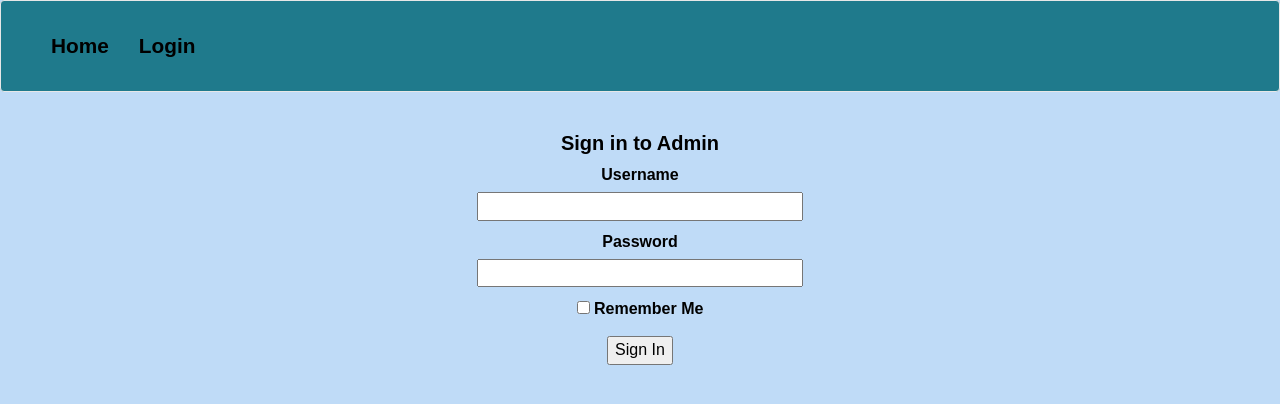
After one commit to DWard900/Project2, a Flask app: page /admin_login in a window 1280 px wide. The commit adds this page. Shown: the top 404 px of the page. Run offline with Flask 2, Linux system fonts and the light colour scheme; some libraries are stand-ins or nearby versions.

```diff
--- a/app/api/token_api.py
+++ b/app/api/token_api.py
@@ -3,6 +3,7 @@ from app import app, db
 from app.api.auth import basic_auth, token_auth
 
 @app.route('/api/tokens', methods=['POST'])
+@basic_auth.login_required
 def get_token():
     token = g.current_user.get_token()
     db.session.commit()
--- a/app/routes.py
+++ b/app/routes.py
@@ -156,10 +156,24 @@ def quiz():
     return render_template("quiz.html", title="Quiz Page", form=form)
 
 @app.route('/admin/<username>')
-@login_required
 def admin(username):
-    user = User.query.filter_by(username=username).first_or_404()
-    return render_template('adminview.html', user=user)
+    return render_template('adminview.html', username=username)
+
+@app.route('/admin_login', methods=['GET', 'POST'])
+def admin_login():
+    form = LoginForm()
+    if form.validate_on_submit():
+        user = User.query.filter_by(username=form.username.data).first()
+        password = form.password.data
+        if user is None or not user.check_password(form.password.data):
+            flash('Invalid username or password')
+            return redirect(url_for('index'))
+        login_user(user, remember=form.remember_me.data)
+        next_page = request.args.get('next')
+        if not next_page or url_parse(next_page).netloc != '':
+            next_page = url_for('admin')
+        return None
+    return render_template('admin_sign_in.html', title='Admin Sign In', form=form)
 
 #delete post
 @app.route('/delete_post/<int:exercise_id>', methods= ['POST'])
--- a/app/static/javascript/script.js
+++ b/app/static/javascript/script.js
@@ -4,18 +4,16 @@ function adminSignIn() {
     const xhttp = new XMLHttpRequest();
     xhttp.onreadystatechange = function() {
         if (this.readyState == 4 && this.status == 200) {
-          console.log(this.responseText);
           responseData = JSON.parse(this.responseText);
+          console.log(responseData);
           authToken = responseData['token'];
-          getUsers(authtoken);
+          console.log(authToken);
+          getUsers();
         }
     };
-    xhttp.open("POST", "/api/tokens");
-    xhttp.send();
-}
-
-function getConsole() {
-  console.log("hello");
+    xhttp.open("POST", "http://localhost:5000/api/tokens");
+    xhttp.setRequestHeader("Authorization", "Basic ZWxpc2U6amFzcGVy");
+    xhttp.send("elise:jasper");
 }
 
 // HTTP request to get users
@@ -27,9 +25,9 @@ function getUsers() {
         userTable(myData);
         }
     };
-    //let bearer = "Bearer " + token;
+    let bearer = "Bearer " + "m2WaQXgqlMRWOf8K7NU3p4zSMZIB7QR6";
     xhttp.open("GET", "http://localhost:5000/api/users");
-    //xhttp.setRequestHeader("Authorization", bearer);
+    xhttp.setRequestHeader("Authorization", bearer);
     xhttp.send();
 }
 
--- /dev/null
+++ b/app/templates/admin_sign_in.html
@@ -0,0 +1,29 @@
+{% extends "base.html" %}
+
+{% block content %}
+  <div class="container-fluid">
+    <div class="col-sm-12 text-center">
+      <h2>Sign in to Admin</h2>
+      <form action="" method="post" novalidate>
+          {{ form.hidden_tag() }}
+          <p>
+              {{ form.username.label }}<br>
+              {{ form.username(size=32) }}<br>
+              {% for error in form.username.errors %}
+              <span style="color: red;">[{{ error }}]</span>
+              {% endfor %}
+          </p>
+          <p>
+              {{ form.password.label }}<br>
+              {{ form.password(size=32) }}<br>
+              {% for error in form.password.errors %}
+              <span style="color: red;">[{{ error }}]</span>
+              {% endfor %}
+          </p>
+          <p>{{ form.remember_me() }} {{ form.remember_me.label }}</p>
+          <p>{{ form.submit() }}</p>
+      </form>
+    </div>
+  </div>
+
+{% endblock %}
--- a/app/templates/adminview.html
+++ b/app/templates/adminview.html
@@ -1,6 +1,6 @@
 {% extends "base.html" %}
 
-{% block body_attrs %} onload="getUsers();" {% endblock %}
+{% block body_attrs %} onload="adminSignIn();" {% endblock %}
 {% block content %}
   <div class="container-fluid">
     <div class="col-sm-12 text-center">
--- a/app/templates/base.html
+++ b/app/templates/base.html
@@ -35,6 +35,7 @@
             <li {% if request.path == url_for('groupview') %}class="active"{% endif %}><a href="{{ url_for('groupview') }}">Group view</a></li>
             <li {% if request.path == url_for('user', username=current_user.username) %}class="active"{% endif %}><a href="{{ url_for('user', username=current_user.username) }}">Profile</a></li>
             <li {% if request.path == url_for('admin', username=current_user.username) %}class="active"{% endif %}><a href="{{ url_for('admin', username=current_user.username) }}">Admin</a></li>
+            <li {% if request.path == url_for('admin_login') %}class="active"{% endif %}><a href="/admin_login">Admin Login test</a></li>
             <li><a href="{{ url_for('logout') }}">Logout</a></li>
             {% endif %}
           </ul>
```
Also changed, not shown: app.db.
